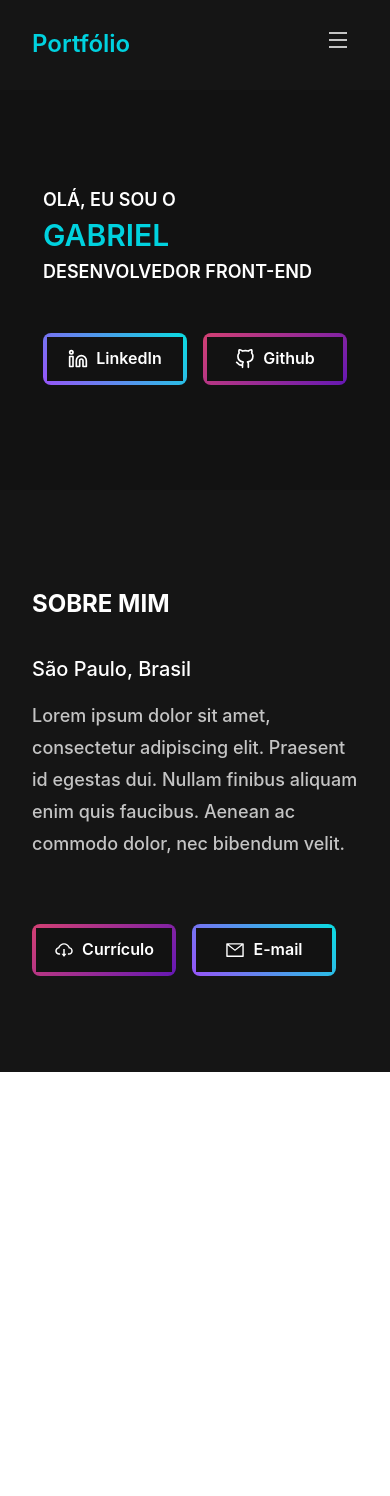
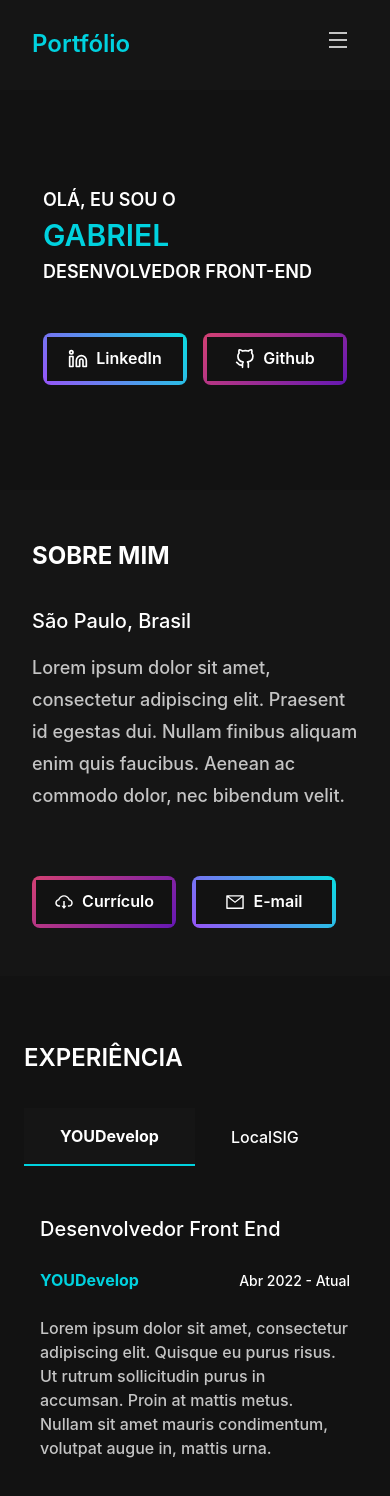
Before and after one commit to Gabriek0/portfolio-2.0, a React (Vite) app: page / in a window 390 px wide. Shown: the top 1496 px of the page. Before the commit the page ends 1072 px from the top, so only its background shows below. Built offline with nearby package versions, Linux system fonts and the light colour scheme.

Commit message:
feat: experience section desktop and mobile

```diff
--- a/src/App.tsx
+++ b/src/App.tsx
@@ -6,6 +6,7 @@ import ButtonComponent from "./components/Button";
 import { FiLinkedin } from "react-icons/fi";
 import Banner from "./components/Banner";
 import AboutMe from "./components/AboutMe";
+import Experience from "./components/Experience";
 
 function App() {
   const { onOpen, isOpen, onClose } = useSidebarDrawer();
@@ -19,6 +20,11 @@ function App() {
       <Flex w={["100%", null, "100%", "1120px"]} mx="auto" flexDir="column">
         <AboutMe />
       </Flex>
+      <Flex bgColor="background.100">
+        <Flex w={["100%", null, "100%", "1120px"]} mx="auto" flexDir="column">
+          <Experience />
+        </Flex>
+      </Flex>
     </Box>
   );
 }
--- a/src/components/AboutMe/index.tsx
+++ b/src/components/AboutMe/index.tsx
@@ -19,13 +19,12 @@ function AboutMe() {
         </Flex>
       )}
       <Flex
+        flexDir="column"
         w={["100%", "100%", "100%", "500px"]}
-        flexDir="column"
         gap={4}
-        py={12}
         px={[8, 8, 24, 24, 0]}
       >
-        <Text mb={4} color="white" fontWeight="bold" fontSize={["2xl", "lg"]}>
+        <Text mb={4} color="white" fontWeight="bold" fontSize={["2xl", "xl"]}>
           SOBRE MIM
         </Text>
 
--- /dev/null
+++ b/src/components/Experience/Desktop.tsx
@@ -0,0 +1,87 @@
+import { Flex, Tab, TabPanel, TabPanels, Tabs, Text } from "@chakra-ui/react";
+
+function ExperienceDesktop() {
+  return (
+    <Tabs variant="unstyled" display="flex" gap={28}>
+      <Flex flexDir="column">
+        <Text mb={8} fontSize="2xl" fontWeight="600" color="white">
+          EXPERIÊNCIA
+        </Text>
+        <Tab
+          w={48}
+          py={4}
+          px={9}
+          fontWeight="500"
+          fontSize="md"
+          color="white"
+          _selected={{
+            background: "#151515",
+            borderLeft: "2px solid #00D2DF",
+            fontWeight: "700",
+          }}
+        >
+          YOUDevelop
+        </Tab>
+        <Tab
+          w={48}
+          py={4}
+          px={9}
+          fontSize="md"
+          fontWeight="500"
+          color="white"
+          _selected={{
+            background: "#151515",
+            borderLeft: "2px solid #00D2DF",
+            fontWeight: "700",
+          }}
+        >
+          LocalSIG
+        </Tab>
+      </Flex>
+      <TabPanels>
+        <TabPanel w="630px">
+          <Flex color="white" justify="space-between" align="center" mb={6}>
+            <Text fontSize="xl" fontWeight="500">
+              Desenvolvedor Front End
+            </Text>
+            <Text fontSize="sm" fontWeight="500">
+              Abr 2022 - Atual
+            </Text>
+          </Flex>
+          <Text color="blue.100" mb={6} fontWeight="700">
+            YOUDevelop
+          </Text>
+
+          <Text color="gray.100" fontWeight="500">
+            Lorem ipsum dolor sit amet, consectetur adipiscing elit. Quisque eu
+            purus risus. Ut rutrum sollicitudin purus in accumsan. Proin at
+            mattis metus. Nullam sit amet mauris condimentum, volutpat augue in,
+            mattis urna.
+          </Text>
+        </TabPanel>
+        <TabPanel w="630px">
+          <Flex color="white" justify="space-between" align="center" mb={6}>
+            <Text fontSize="xl" fontWeight="500">
+              Estágio em Desenvolvimento Web
+            </Text>
+            <Text fontSize="sm" fontWeight="500">
+              Fev 2022 - Abr 2022
+            </Text>
+          </Flex>
+          <Text color="blue.100" mb={6} fontWeight="700">
+            LocalSIG
+          </Text>
+
+          <Text color="gray.100" fontWeight="500">
+            Lorem ipsum dolor sit amet, consectetur adipiscing elit. Quisque eu
+            purus risus. Ut rutrum sollicitudin purus in accumsan. Proin at
+            mattis metus. Nullam sit amet mauris condimentum, volutpat augue in,
+            mattis urna.
+          </Text>
+        </TabPanel>
+      </TabPanels>
+    </Tabs>
+  );
+}
+
+export default ExperienceDesktop;
--- /dev/null
+++ b/src/components/Experience/Mobile.tsx
@@ -0,0 +1,89 @@
+import { Flex, Tab, TabPanel, TabPanels, Tabs, Text } from "@chakra-ui/react";
+
+function ExperienceMobile() {
+  return (
+    <Tabs px={6} variant="unstyled" display="column" gap={28}>
+      <Flex flexDir="column" pb={8}>
+        <Text mb={8} fontSize="2xl" fontWeight="600" color="white">
+          EXPERIÊNCIA
+        </Text>
+        <Flex>
+          <Tab
+            py={4}
+            px={9}
+            fontWeight="500"
+            fontSize="md"
+            color="white"
+            _selected={{
+              fontWeight: "700",
+              background: "#151515",
+              borderBottom: "2px solid #00D2DF",
+            }}
+          >
+            YOUDevelop
+          </Tab>
+          <Tab
+            py={4}
+            px={9}
+            fontSize="md"
+            fontWeight="500"
+            color="white"
+            _selected={{
+              fontWeight: "700",
+              background: "#151515",
+              borderBottom: "2px solid #00D2DF",
+            }}
+          >
+            LocalSIG
+          </Tab>
+        </Flex>
+      </Flex>
+      <TabPanels>
+        <TabPanel w="100%">
+          <Text color="white" fontSize="xl" fontWeight="500" mb={6}>
+            Desenvolvedor Front End
+          </Text>
+
+          <Flex color="white" justify="space-between" align="center" mb={6}>
+            <Text color="blue.100" fontWeight="700">
+              YOUDevelop
+            </Text>
+            <Text color="white" fontSize="sm" fontWeight="500">
+              Abr 2022 - Atual
+            </Text>
+          </Flex>
+
+          <Text color="gray.100" fontWeight="500">
+            Lorem ipsum dolor sit amet, consectetur adipiscing elit. Quisque eu
+            purus risus. Ut rutrum sollicitudin purus in accumsan. Proin at
+            mattis metus. Nullam sit amet mauris condimentum, volutpat augue in,
+            mattis urna.
+          </Text>
+        </TabPanel>
+        <TabPanel w="100%">
+          <Text color="white" fontSize="xl" fontWeight="500" mb={6}>
+            Estágio em Desenvolvimento Web
+          </Text>
+
+          <Flex justify="space-between" align="center" mb={6}>
+            <Text color="blue.100" fontWeight="700">
+              LocalSIG
+            </Text>
+            <Text color="white" fontSize="sm" fontWeight="500">
+              Fev 2022 - Abr 2022
+            </Text>
+          </Flex>
+
+          <Text color="gray.100" fontWeight="500">
+            Lorem ipsum dolor sit amet, consectetur adipiscing elit. Quisque eu
+            purus risus. Ut rutrum sollicitudin purus in accumsan. Proin at
+            mattis metus. Nullam sit amet mauris condimentum, volutpat augue in,
+            mattis urna.
+          </Text>
+        </TabPanel>
+      </TabPanels>
+    </Tabs>
+  );
+}
+
+export default ExperienceMobile;
--- /dev/null
+++ b/src/components/Experience/index.tsx
@@ -0,0 +1,15 @@
+import { Flex, useMediaQuery } from "@chakra-ui/react";
+import ExperienceDesktop from "./Desktop";
+import ExperienceMobile from "./Mobile";
+
+function Experience() {
+  const [isLargerThan1024] = useMediaQuery("(min-width: 1024px)");
+
+  return (
+    <Flex h={"585px"} py={[16, 16, 16, 28]} px={[0, 8, 8, 0]}>
+      {isLargerThan1024 ? <ExperienceDesktop /> : <ExperienceMobile />}
+    </Flex>
+  );
+}
+
+export default Experience;
```
